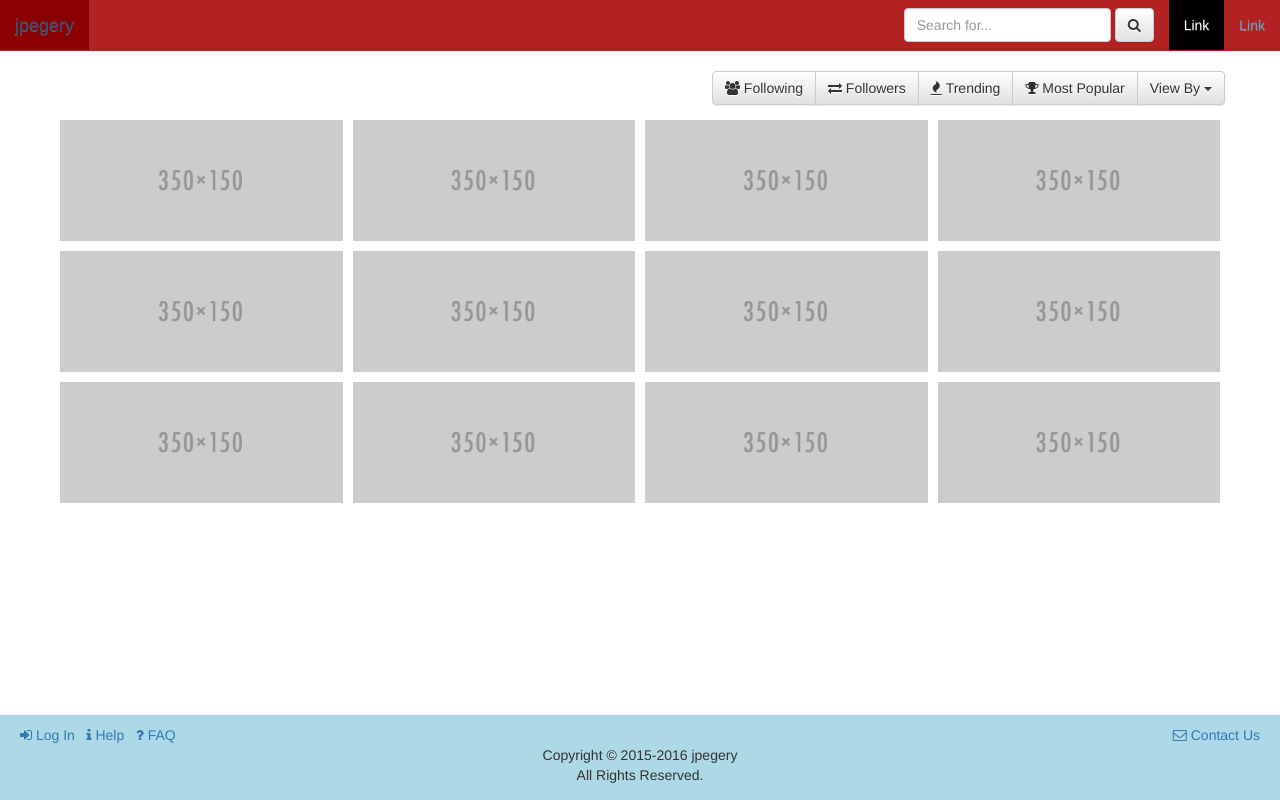
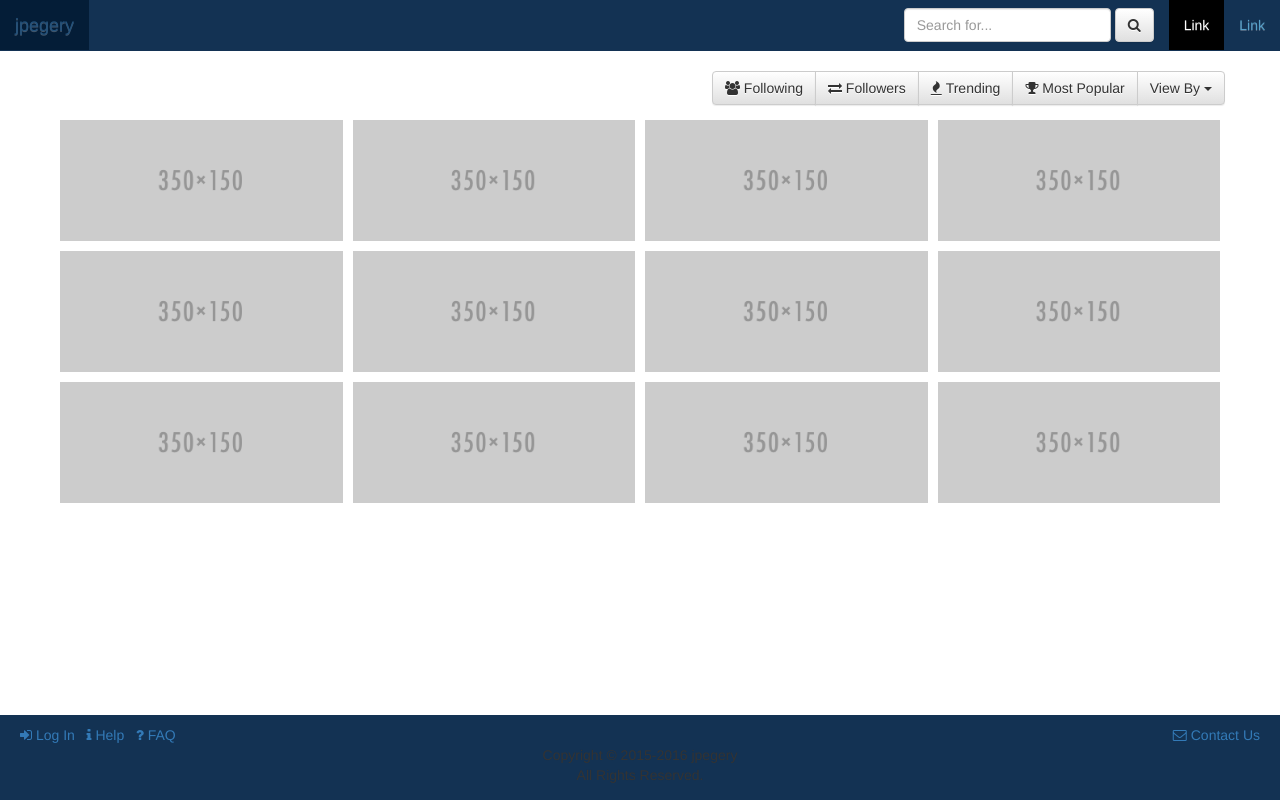
Before and after one commit to davidmancini/jpegery, a PHP site: page / in a window 1280 px wide. Run offline with PHP 8.4, Linux system fonts and the light colour scheme; some libraries are stand-ins or nearby versions.

Commit message:
Changed header/footer to blue. https://app.asana.com/0/84113659891181/91309023675436

```diff
--- a/css/style.css
+++ b/css/style.css
@@ -38,12 +38,12 @@ body {display: flex; flex-direction: column; min-height: 100vh; width: 100%;}
 
 /* Navbar background color */
 .navbar-fixed-top {
-	background: firebrick;
+	background: #133253;
 }
 
 /* Color behind logo */
 .navbar-brand {
-	background-color: darkred;
+	background-color: #041D37;
 	color: white;
 }
 
@@ -180,5 +180,5 @@ body {display: flex; flex-direction: column; min-height: 100vh; width: 100%;}
 .footer {
 	margin-top: 10px;
 	padding: 10px 20px 5px;
-	background-color: lightblue;
+	background-color: #133253;
 }
```
